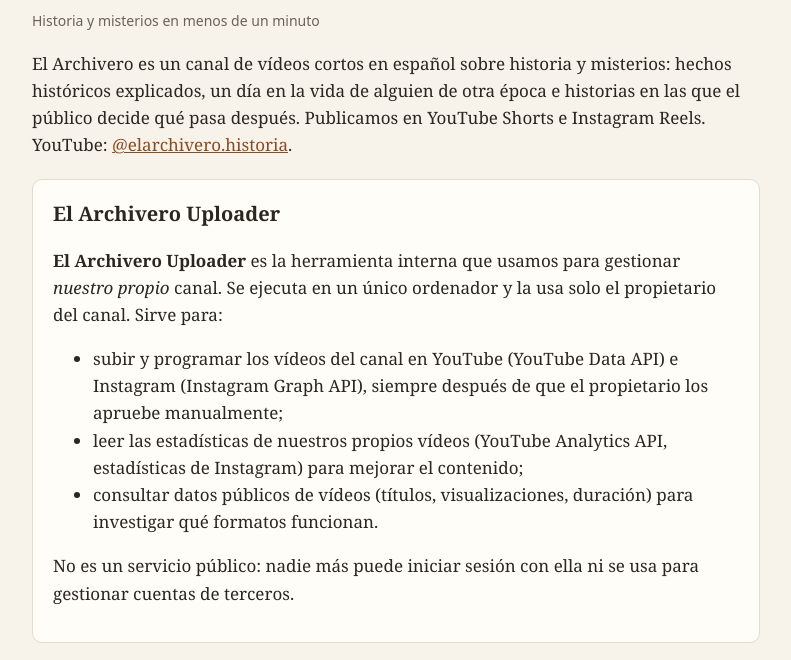
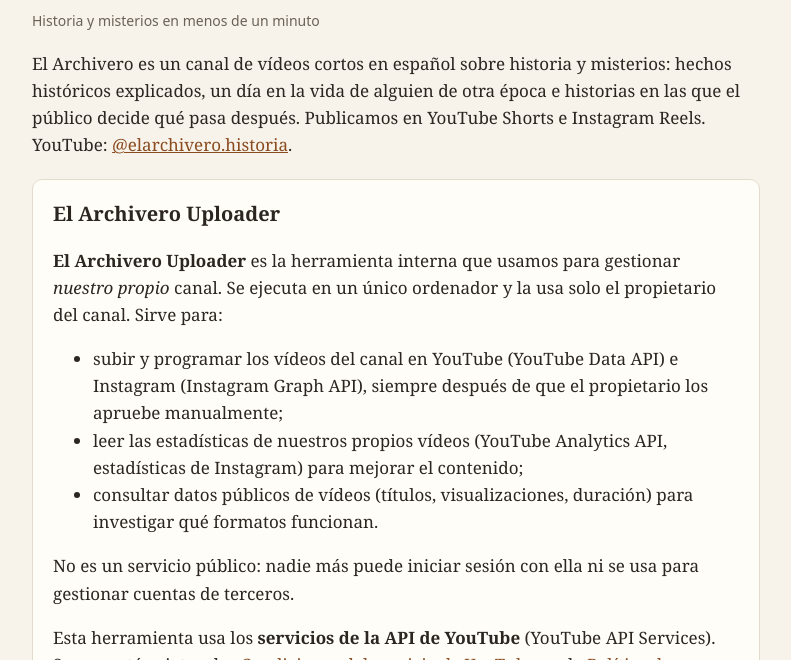
Before and after one commit to elarchivero-historia/elarchivero-historia.github.io, a plain HTML site: page index.html in a window 1280 px wide. Shown: the part 138-798 px from the top of the page, without its empty margins (244-1035 px from the left). Drawn offline with Linux system fonts and the light colour scheme.

Commit message:
Homepage: add YouTube API Services notice

```diff
--- a/index.html
+++ b/index.html
@@ -24,6 +24,7 @@
 <li>consultar datos públicos de vídeos (títulos, visualizaciones, duración) para investigar qué formatos funcionan.</li>
 </ul>
 <p>No es un servicio público: nadie más puede iniciar sesión con ella ni se usa para gestionar cuentas de terceros.</p>
+<p>Esta herramienta usa los <strong>servicios de la API de YouTube</strong> (YouTube API Services). Su uso está sujeto a las <a href="https://www.youtube.com/t/terms">Condiciones del servicio de YouTube</a> y a la <a href="https://policies.google.com/privacy">Política de privacidad de Google</a>. Consulta nuestra <a href="privacy.html">Política de privacidad</a>.</p>
 </div>
 
 <p lang="en" class="muted"><strong>English:</strong> El Archivero is a Spanish-language short-form video channel about history and mysteries. <em>El Archivero Uploader</em> is a private, single-user internal tool used only by the channel owner to upload owner-approved videos to our own YouTube and Instagram accounts and to read our own analytics. It does not access other users' accounts.</p>
```
